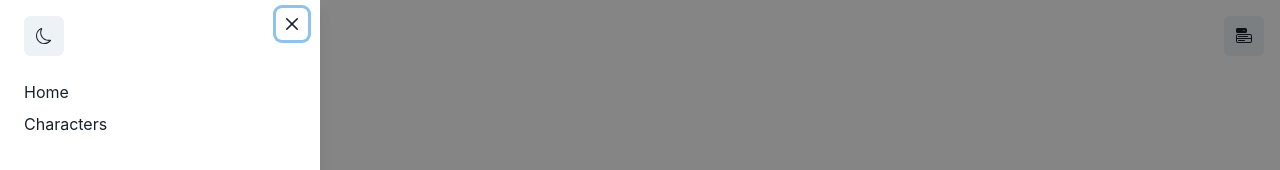
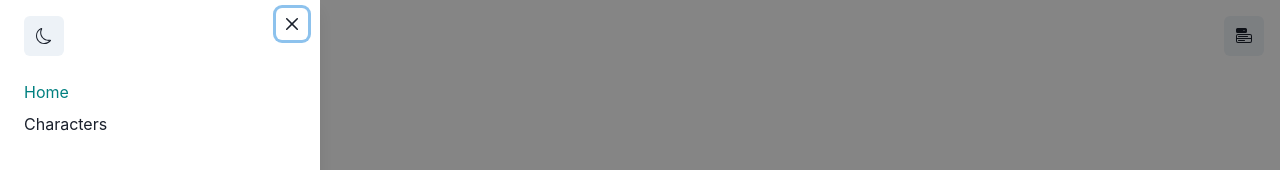
Before and after one commit to old-skull/react-webpack-starter-kit, a React app: page / in a window 1280 px wide. Both pictures are taken after a click on the button "Open drawer". Shown: the top 170 px of the page. Built offline with nearby package versions, Linux system fonts and the light colour scheme.

Commit message:
feat: add NavLink and update Link

```diff
--- a/src/app/features/drawer/components/drawer-menu/index.tsx
+++ b/src/app/features/drawer/components/drawer-menu/index.tsx
@@ -1,6 +1,6 @@
 import { Stack } from '@chakra-ui/react';
 import { IDrawerLink } from '@features/drawer';
-import { Link } from '@shared/components';
+import { NavLink } from '@shared/components';
 import { FC } from 'react';
 
 interface IDrawerMenu {
@@ -11,9 +11,9 @@ export const DrawerMenu: FC<IDrawerMenu> = ({ navLinks }) => {
   return (
     <Stack spacing={2}>
       {navLinks.map(({ to, label }) => (
-        <Link to={to} key={`${to}_${label}`}>
+        <NavLink to={to} key={`${to}_${label}`}>
           {label}
-        </Link>
+        </NavLink>
       ))}
     </Stack>
   );
--- a/src/app/shared/components/index.ts
+++ b/src/app/shared/components/index.ts
@@ -1 +1,2 @@
 export * from './link';
+export * from './nav-link';
--- a/src/app/shared/components/link/index.tsx
+++ b/src/app/shared/components/link/index.tsx
@@ -1,4 +1,5 @@
 import { Link as ChakraLink, LinkProps as ChakraLinkProps } from '@chakra-ui/react';
+import { normalizeHref } from '@shared/utils';
 import { FC, ReactNode } from 'react';
 import { Link as RouterLink, LinkProps as RouterLinkProps } from 'react-router-dom';
 
@@ -9,10 +10,8 @@ interface ILink extends TLinkProps {
 }
 
 export const Link: FC<ILink> = ({ children, to }) => {
-  const formattedHref = to.toString().toLocaleLowerCase().trim().replace(/\s+/g, '-');
-
   return (
-    <ChakraLink as={RouterLink} to={formattedHref}>
+    <ChakraLink as={RouterLink} to={normalizeHref(to)}>
       {children}
     </ChakraLink>
   );
--- /dev/null
+++ b/src/app/shared/components/nav-link/index.tsx
@@ -0,0 +1,36 @@
+import { Link as ChakraLink, LinkProps as ChakraLinkProps } from '@chakra-ui/react';
+import { normalizeHref } from '@shared/utils';
+import { FC, ReactNode } from 'react';
+import {
+  NavLink as RouterNavLink,
+  NavLinkProps as RouterNavLinkProps,
+  useLocation,
+  useResolvedPath,
+} from 'react-router-dom';
+
+type TNavLinkProps = ChakraLinkProps & RouterNavLinkProps;
+
+interface INavLink extends TNavLinkProps {
+  children: ReactNode;
+}
+
+export const NavLink: FC<INavLink> = ({ children, to, end }) => {
+  const { pathname: locationPathname } = useLocation();
+  const { pathname: toPathname } = useResolvedPath(to);
+
+  const isActive =
+    locationPathname === toPathname ||
+    (!end &&
+      locationPathname.startsWith(toPathname) &&
+      locationPathname.charAt(toPathname.length) === '/');
+
+  return (
+    <ChakraLink
+      as={RouterNavLink}
+      to={normalizeHref(to)}
+      style={{ color: isActive ? 'teal' : 'currentColor' }}
+    >
+      {children}
+    </ChakraLink>
+  );
+};
--- /dev/null
+++ b/src/app/shared/utils/href/index.ts
@@ -0,0 +1,4 @@
+import { To } from 'react-router-dom';
+
+export const normalizeHref = (to: To) =>
+  to.toString().toLocaleLowerCase().trim().replace(/\s+/g, '-');
--- /dev/null
+++ b/src/app/shared/utils/index.ts
@@ -0,0 +1 @@
+export * from './href';
```
